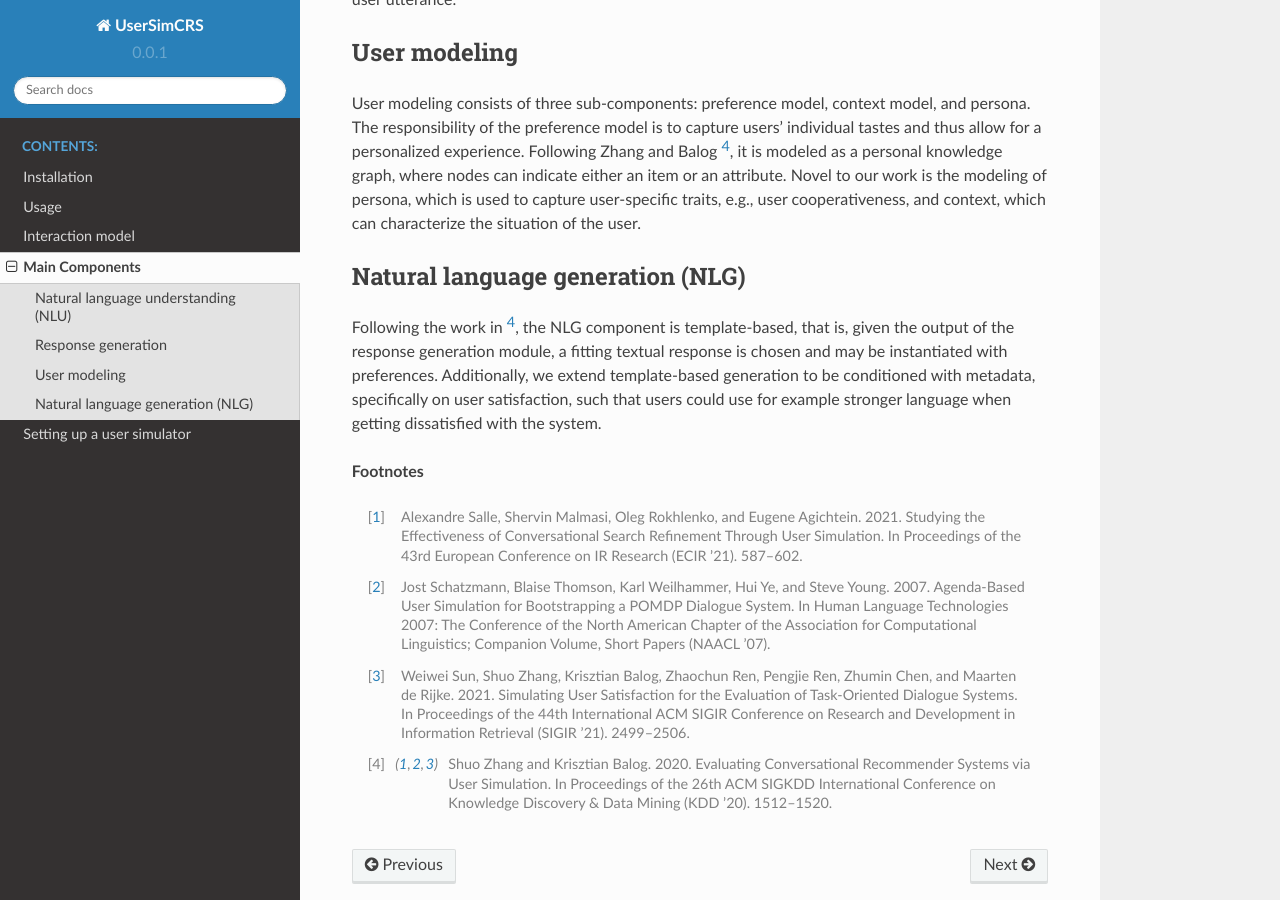
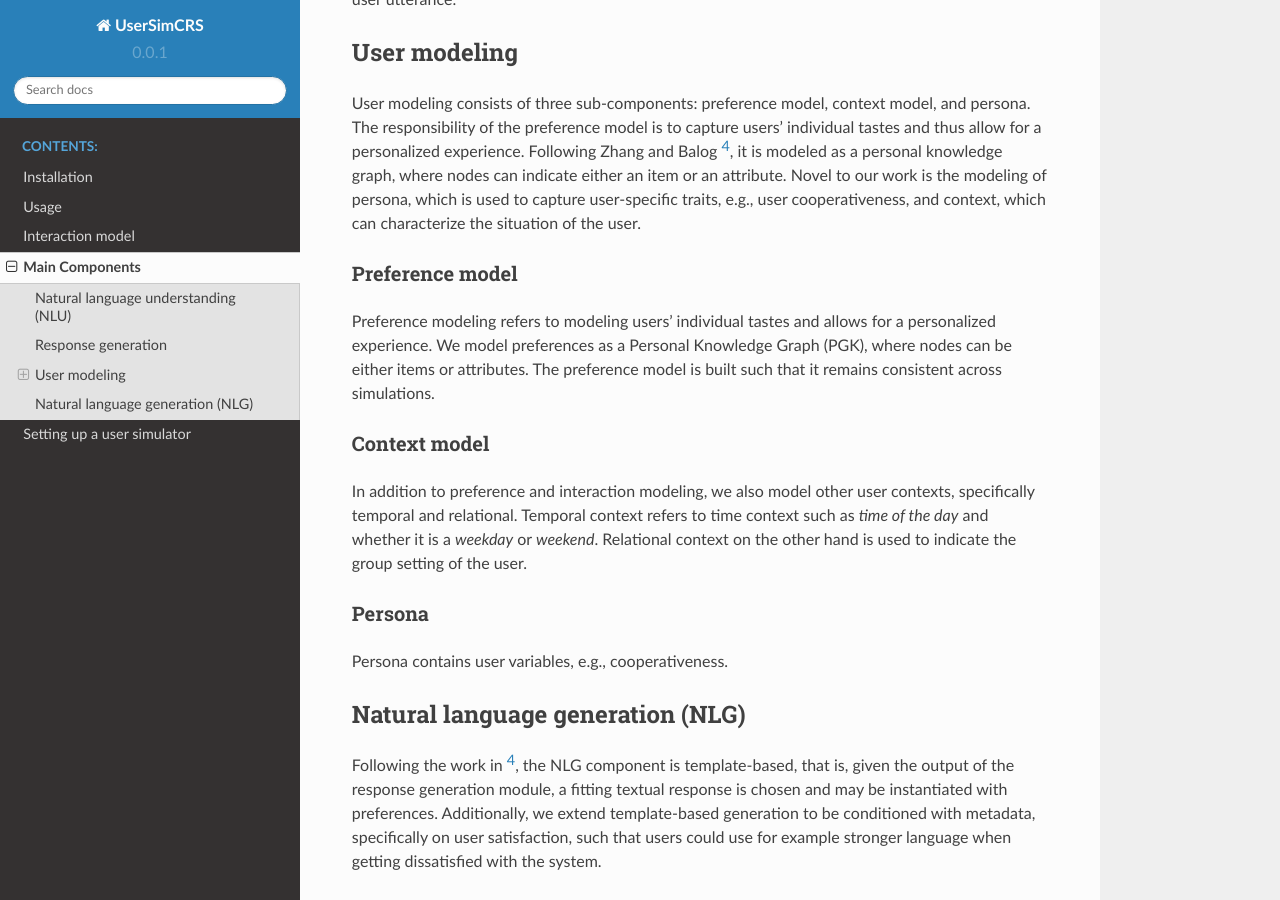
Before and after one commit to iai-group/UserSimCRS, a Sphinx documentation site: the page built from docs/source/components.rst, in a window 1280 px wide and 900 px high, scrolled down 871 px. Built offline with Sphinx 7.4.7 and the Read the Docs theme 2.0.0, drawn with Linux system fonts in a browser that asks for light colours; pages that are not in the unit, such as notebooks, are missing from menus.

Commit message:
Docs : Updated user modeling in `docs/source/component.rst`

```diff
--- a/docs/source/components.rst
+++ b/docs/source/components.rst
@@ -21,6 +21,21 @@ User modeling
 
 User modeling consists of three sub-components: preference model, context model, and persona. The responsibility of the preference model is to capture users’ individual tastes and thus allow for a personalized experience. Following Zhang and Balog [4]_, it is modeled as a personal knowledge graph, where nodes can indicate either an item or an attribute. Novel to our work is the modeling of persona, which is used to capture user-specific traits, e.g., user cooperativeness, and context, which can characterize the situation of the user.
 
+Preference model
+^^^^^^^^^^^^^^^^
+
+Preference modeling refers to modeling users’ individual tastes and allows for a personalized experience. We model preferences as a Personal Knowledge Graph (PGK), where nodes can be either items or attributes. The preference model is built such that it remains consistent across simulations.
+
+Context model
+^^^^^^^^^^^^^
+
+In addition to preference and interaction modeling, we also model other user contexts, specifically temporal and relational. Temporal context refers to time context such as *time of the day* and whether it is a *weekday* or *weekend*. Relational context on the other hand is used to indicate the group setting of the user.
+
+Persona
+^^^^^^^
+
+Persona contains user variables, e.g., cooperativeness.
+
 Natural language generation (NLG)
 ---------------------------------
 
```
